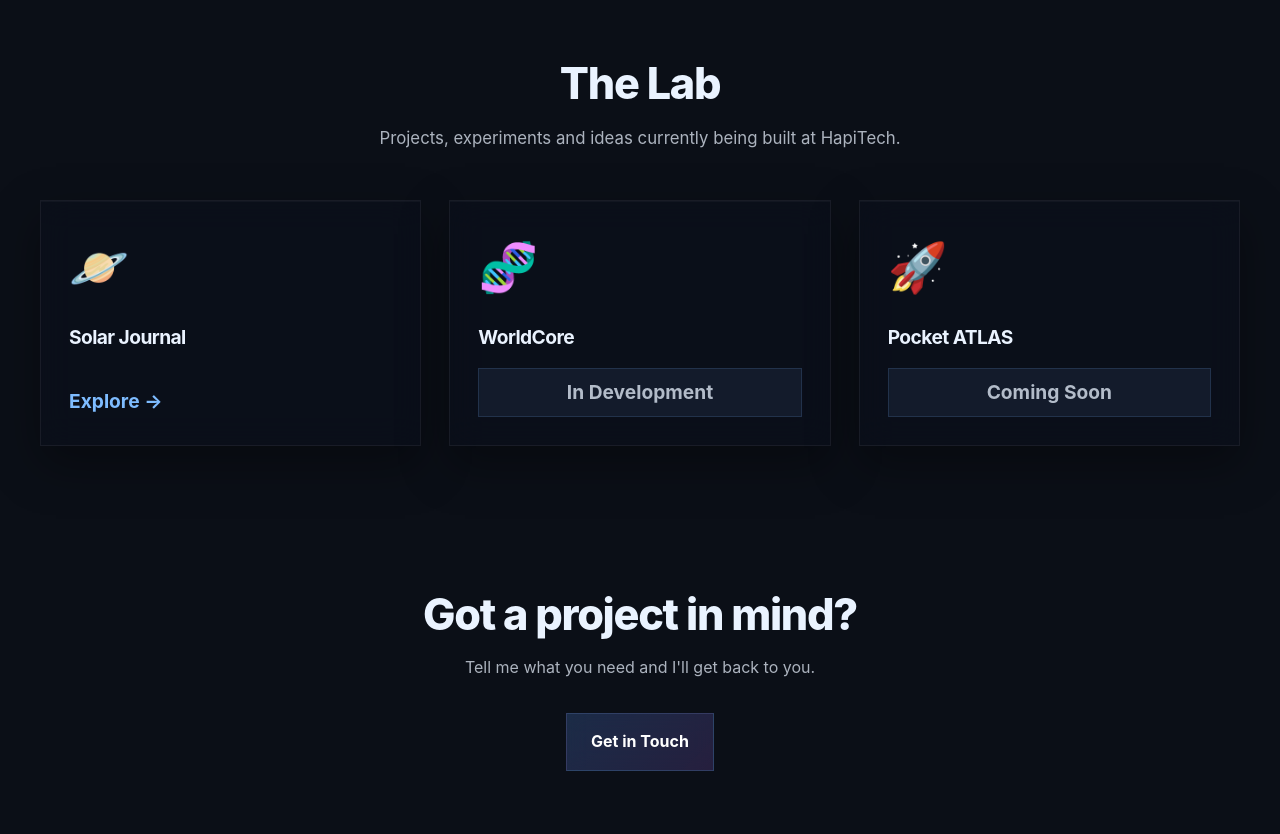
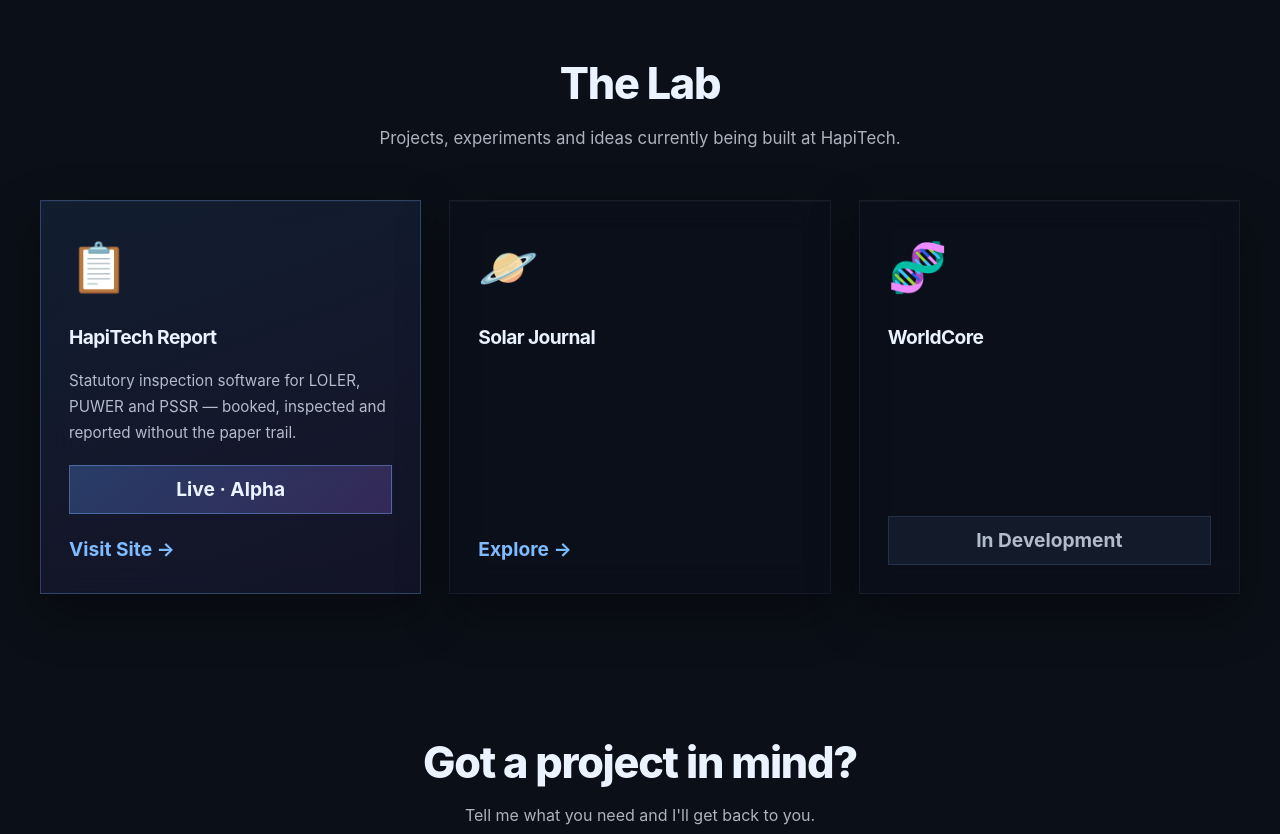
Before and after one commit to hapiuk/hapitech.dev, a Flask app: page / in a window 1280 px wide. Shown: the part 1705-2539 px from the top of the page. Run offline with Flask 3, Linux system fonts and the light colour scheme.

Commit message:
Homepage: HapiTech Report is now the flagship Lab project
- Removed Pocket ATLAS (never shipped)
- HapiTech Report added first, linking to the live site — flagship
  card treatment (gradient border/glow, 'Live · Alpha' badge) to
  distinguish it from in-development projects
- Solar Journal card and both 'planet' easter-egg links now point to
  hapitech.space externally, matching its actual split-out deployment
  (still liftable from /solar-system internally, that route is
  untouched — this only fixes what the homepage links to)
- Privacy policy's Solar Journal section reference updated from
  hapitech.dev/solar-system to hapitech.space to match

```diff
--- a/static/css/style.css
+++ b/static/css/style.css
@@ -1804,3 +1804,42 @@ footer.site{
 
     font-weight:600;
 }
+
+
+/* ==========================================================
+   FLAGSHIP CARD — the one shipped, live product in the Lab
+   ========================================================== */
+
+.work-card--flagship{
+    border-color:rgba(120,180,255,.28);
+
+    background:
+        linear-gradient(160deg,
+            rgba(88,155,255,.10),
+            rgba(169,110,255,.06)),
+        rgba(12,17,28,.58);
+}
+
+.work-card--flagship:hover{
+    border-color:rgba(120,180,255,.5);
+
+    box-shadow:
+        0 22px 60px rgba(66,129,255,.28);
+}
+
+.work-card--flagship p{
+    color:rgba(234,243,255,.75);
+
+    font-size:.95rem;
+}
+
+.project-status--live{
+    background:
+        linear-gradient(135deg,
+            rgba(88,155,255,.28),
+            rgba(169,110,255,.22));
+
+    border-color:rgba(120,180,255,.4);
+
+    color:#eaf3ff;
+}
--- a/templates/home.html
+++ b/templates/home.html
@@ -110,8 +110,24 @@
             <p>Projects, experiments and ideas currently being built at HapiTech.</p>
         </div>
         <div class="work-grid">
+            <a class="neon-card work-card work-card--flagship"
+               href="https://hapitech.report"
+               target="_blank"
+               rel="noopener">
+                <div style="font-size:3rem;">📋</div>
+                <h3>HapiTech Report</h3>
+                <p>Statutory inspection software for LOLER, PUWER and PSSR — booked, inspected and reported without the paper trail.</p>
+                <span class="project-status project-status--live">
+                    Live · Alpha
+                </span>
+                <span class="project-link">
+                    Visit Site →
+                </span>
+            </a>
             <a class="neon-card work-card"
-               href="/solar-system">
+               href="https://hapitech.space"
+               target="_blank"
+               rel="noopener">
                 <div style="font-size:3rem;">🪐</div>
                 <h3>Solar Journal</h3>
                 <span class="project-link">
@@ -123,14 +139,6 @@
                 <h3>WorldCore</h3>
                 <span class="project-status">
                     In Development
-                </span>
-            </div>
-
-            <div class="neon-card work-card">
-                <div style="font-size:3rem;">🚀</div>
-                <h3>Pocket ATLAS</h3>
-                <span class="project-status">
-                    Coming Soon
                 </span>
             </div>
         </div>
@@ -153,7 +161,7 @@
   <button class="contact-fab" onclick="openContact()">💬 Contact</button>
 
   <!-- Planet easter egg -->
-  <a class="planet-link" href="/solar-system" title="Solar System" aria-label="Solar System">
+  <a class="planet-link" href="https://hapitech.space" target="_blank" rel="noopener" title="Solar Journal" aria-label="Solar Journal">
     <svg width="18" height="18" viewBox="0 0 24 24" fill="none" aria-hidden="true">
       <path d="M12 19a7 7 0 1 1 0-14 7 7 0 0 1 0 14Z" stroke="currentColor" stroke-width="2" opacity=".9"/>
       <path d="M3 12c3.5-3 14.5-3 18 0" stroke="currentColor" stroke-width="2" opacity=".7"/>
--- a/templates/login.html
+++ b/templates/login.html
@@ -265,7 +265,7 @@
         <small>Showcase: GMG • Roland’s • Spartan</small>
       </div>
 
-      <a class="planet-link" href="/solar-system" title="Solar System" aria-label="Solar System">
+      <a class="planet-link" href="https://hapitech.space" target="_blank" rel="noopener" title="Solar Journal" aria-label="Solar Journal">
         <svg width="18" height="18" viewBox="0 0 24 24" fill="none" aria-hidden="true">
           <path d="M12 19a7 7 0 1 1 0-14 7 7 0 0 1 0 14Z" stroke="currentColor" stroke-width="2" opacity=".9"/>
           <path d="M3 12c3.5-3 14.5-3 18 0" stroke="currentColor" stroke-width="2" opacity=".7"/>
--- a/templates/privacy.html
+++ b/templates/privacy.html
@@ -54,7 +54,7 @@
         <h2>2. What data we collect</h2>
         <p><strong>Contact form.</strong> When you use the "Get in Touch" form on this site, we collect the name, email address and message you provide. To help filter spam and respond appropriately, we also capture your IP address, browser user-agent, referring page and the time of submission. This is sent to us by email — it isn't stored in a database.</p>
         <p><strong>Client accounts.</strong> If you're a HapiTech client with portal access, we hold your name, email address and phone number so we can manage the relationship and give you access to your dashboard. Login is by username and password, stored as a salted hash — we never see or store your plain password.</p>
-        <p><strong>Solar Journal accounts.</strong> Solar Journal (hapitech.dev/solar-system) is a separate, self-contained feature. To create an account you provide an email address and a display name. There's no password — logging in works by emailing you a one-time 6-digit code, valid for 10 minutes. We use your email only to send these codes and, if needed, essential messages about your account.</p>
+        <p><strong>Solar Journal accounts.</strong> Solar Journal (hapitech.space) is a separate, self-contained feature. To create an account you provide an email address and a display name. There's no password — logging in works by emailing you a one-time 6-digit code, valid for 10 minutes. We use your email only to send these codes and, if needed, essential messages about your account.</p>
         <p><strong>Solar Journal entries.</strong> If you post a journal entry, we store the text you write and, optionally, an image you upload (resized and re-encoded, max 15MB raw upload). Entries are private by default and are never shown to anyone else — including other Solar Journal users — unless you tick "share publicly" on that specific entry.</p>
       </section>
 
```
